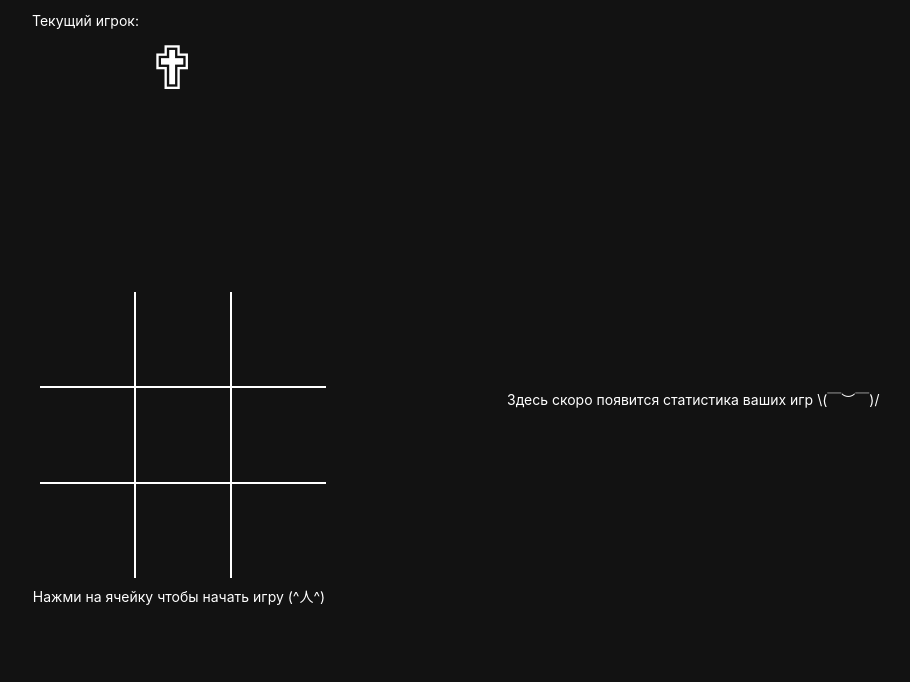
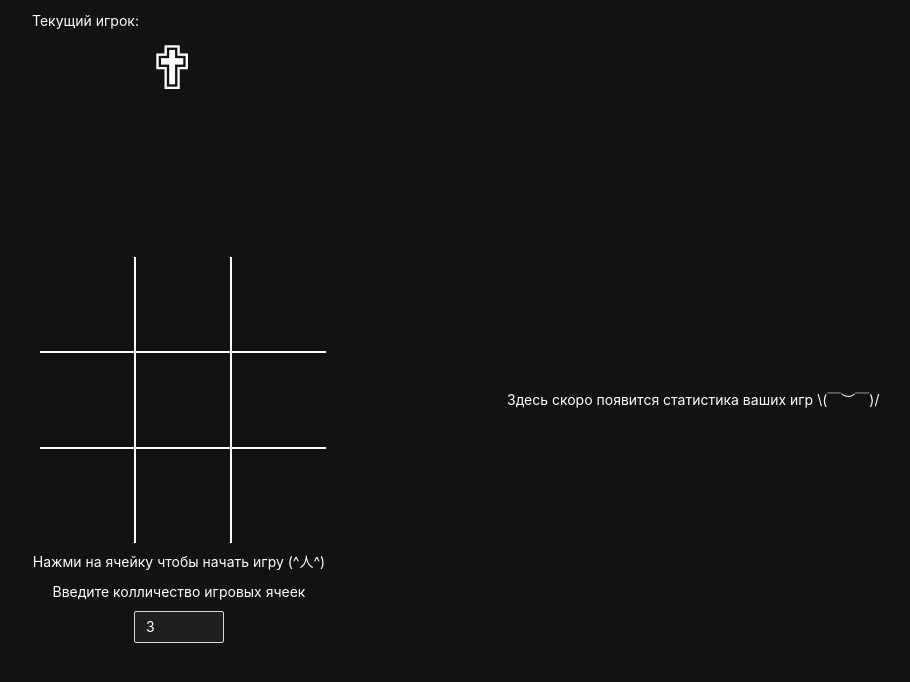
Before and after one commit to gicalov/tic-tac-toe-zustand, a React (Vite) app: page / in a window 1280 px wide. Shown: the top 682 px of the page, without its empty margins (141-1051 px from the left). Built offline with nearby package versions, Linux system fonts and the light colour scheme.

Commit message:
fix: multiSize field

```diff
--- a/src/components/GameBoard/GameBoard.tsx
+++ b/src/components/GameBoard/GameBoard.tsx
@@ -1,7 +1,7 @@
 import { useEffect, useState } from "react";
 import useGameStore from "../../store/gameStore";
 import Confetti from "react-confetti";
-import { Button, Space, Typography } from "antd";
+import { Button, Space, Typography, InputNumber } from "antd";
 import {
   GAME_STATE_KEYS,
   SHOW_CONFETTI_MILISECONSD,
@@ -20,6 +20,7 @@ import {
 
 const GameBoard = () => {
   const [isShowConfetti, setIsShowConfetti] = useState<boolean>(false);
+  const [fieldSize, setFieldSize] = useState<number | null>(3);
   const {
     board,
     currentPlayer,
@@ -27,7 +28,11 @@ const GameBoard = () => {
     resetGame,
     isGameStarted,
     winner,
+    handleChangeFieldSize,
   } = useGameStore();
+
+  const gridTemplateColumns = `repeat(${fieldSize}, 1fr)`;
+  const gridTemplateRows = `repeat(${fieldSize}, 1fr)`;
 
   useEffect(() => {
     let timer: ReturnType<typeof setTimeout> | null = null;
@@ -56,6 +61,14 @@ const GameBoard = () => {
         alt={GAME_IMAGES.nolick.alt}
       />
     ) : null;
+  };
+
+  const handleChangeField = (size: number | null) => {
+    if (Number(size) < 11 && Number(size) > 2) {
+      setFieldSize(size);
+
+      if (size) handleChangeFieldSize(size);
+    }
   };
 
   return (
@@ -94,7 +107,9 @@ const GameBoard = () => {
                 {detectСurrentPlayer(currentPlayer)}
               </Typography>
             </Space>
-            <Space style={styleField}>
+            <Space
+              style={{ ...styleField, gridTemplateColumns, gridTemplateRows }}
+            >
               {board.map((cell, index) => (
                 <div
                   key={index}
@@ -111,7 +126,16 @@ const GameBoard = () => {
       {isGameStarted ? (
         <Button onClick={resetGame}>Сбросить игру</Button>
       ) : (
-        <Typography>Нажми на ячейку чтобы начать игру (^人^)</Typography>
+        <>
+          <Typography>Нажми на ячейку чтобы начать игру (^人^)</Typography>
+          <Typography>Введите колличество игровых ячеек</Typography>
+          <InputNumber
+            onChange={(num) => handleChangeField(num)}
+            value={fieldSize ? Number(fieldSize) : undefined}
+            min={1}
+            max={10}
+          />
+        </>
       )}
     </Space>
   );
--- a/src/components/GameBoard/style.ts
+++ b/src/components/GameBoard/style.ts
@@ -12,17 +12,15 @@ export const styleCell = {
 
 export const styleField = {
   marginTop: "100px",
-  width: "286px",
-  height: "286px",
+  width: "auto",
+  height: "auto",
   display: "grid",
-  gridTemplateColumns: "repeat(3, 1fr)",
-  gridTemplateRows: "repeat(3, 1fr)",
   gap: "2px",
   backgroundColor: "white",
 };
 
 export const styleGameBoardContainer = {
-  width: "50vw",
+  minWidth: "50vw",
   height: "90vh",
   display: "flex",
   justifyContent: "center",
--- a/src/helpers/checkWinner.ts
+++ b/src/helpers/checkWinner.ts
@@ -1,6 +1,7 @@
 import { winningCombos } from "../constants";
 
 const checkWinner = (board: (string | null)[]): string | null => {
+  console.log(board);
   for (let i = 0; i < winningCombos.length; i++) {
     const [a, b, c] = winningCombos[i];
 
--- a/src/store/gameStore.ts
+++ b/src/store/gameStore.ts
@@ -14,6 +14,16 @@ const useGameStore = create<GameState>((set) => ({
   isStatistics: false,
   isGameStarted: false,
   winner: null,
+  fieldSize: 3,
+
+  handleChangeFieldSize: (fieldSize: number) => {
+    console.log(fieldSize);
+    set({
+      board: Array(fieldSize * fieldSize).fill(null),
+      fieldSize: fieldSize,
+    });
+  },
+
   handleClick: (index) => {
     set((state) => {
       if (state.board[index] === null) {
@@ -56,11 +66,13 @@ const useGameStore = create<GameState>((set) => ({
   },
 
   resetGame: () => {
-    set({
-      board: Array(9).fill(null),
-      currentPlayer: GAME_STATE_KEYS.PLAYER_1,
-      winner: null,
-      isGameStarted: false,
+    set((state) => {
+      return {
+        board: Array(state.fieldSize * state.fieldSize).fill(null),
+        currentPlayer: GAME_STATE_KEYS.PLAYER_1,
+        winner: null,
+        isGameStarted: false,
+      };
     });
   },
 
--- a/src/store/interfaces.ts
+++ b/src/store/interfaces.ts
@@ -20,4 +20,6 @@ export interface GameState {
   };
   resetGame: () => void;
   resetStats: () => void;
+  handleChangeFieldSize: (fieldSize: number) => void;
+  fieldSize: number;
 }
```
